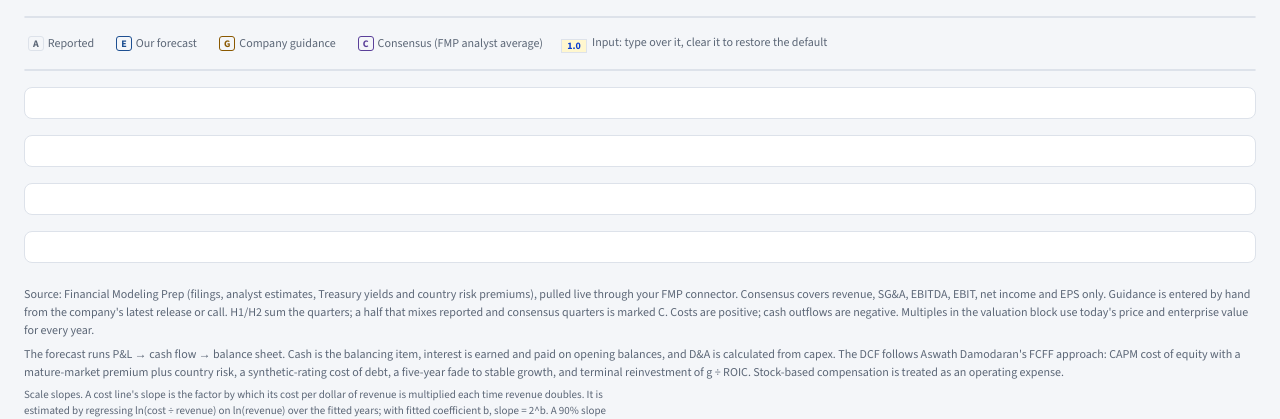
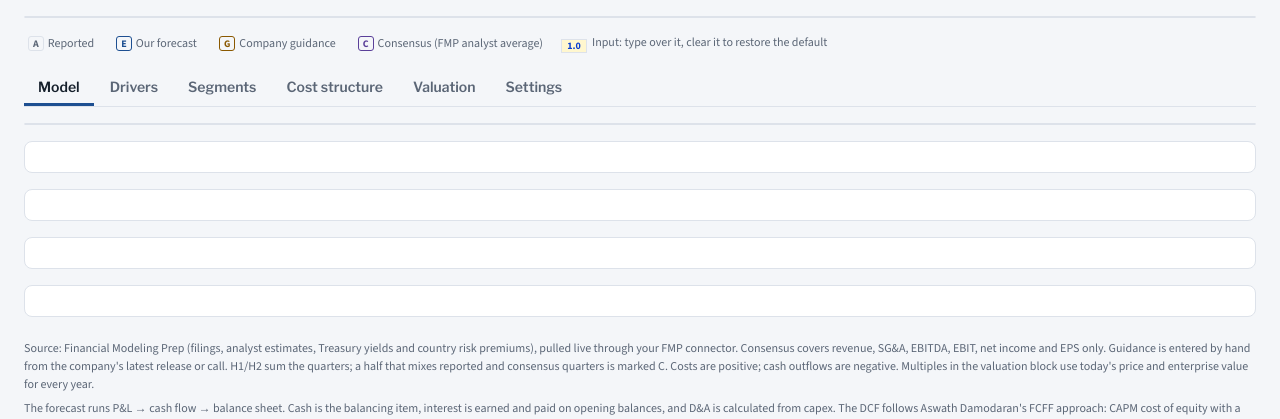
Before and after one commit to paulytsai/investing, a Python web app: template templates/src/page.html in a window 1280 px wide. Shown: the part 92-511 px from the top of the page. Run offline with Jinja, Linux system fonts and the light colour scheme; the template is opened without the code that fills it, so the values that code supplies are empty.

Commit message:
Split the page into tabs with the main model first
Model (P&L, cash flow, balance sheet, forecast vs consensus), Drivers, Segments,
Cost structure, Valuation (multiples, P/E upside, DCF) and Settings. The header
strip stays on every tab; exports still include every section.

Co-Authored-By: Claude Opus 5.5 <noreply@anthropic.com>
Claude-Session: https://claude.ai/code/session_01AS5HwzyTM9oGMZiWr3dcCJ

```diff
--- a/templates/src/page.html
+++ b/templates/src/page.html
@@ -166,6 +166,11 @@ td.flag { color: var(--muted); }
 .flags li.warn { color: var(--neg); }
 .save { color: var(--muted); font-size: 12px; }
 .btnrow { display: flex; flex-wrap: wrap; gap: 8px; }
+#sheetWrap { min-width: 0; }
+.tabs { display: flex; flex-wrap: wrap; gap: 2px; border-bottom: 1px solid var(--line); }
+.tabs button { border: 0; border-bottom: 3px solid transparent; background: transparent; color: var(--muted); font: 600 14px var(--display); padding: 9px 14px 8px; cursor: pointer; }
+.tabs button[aria-selected="true"] { color: var(--ink); border-bottom-color: var(--accent); }
+.tabs button:hover { color: var(--ink); }
 .saved { display: flex; flex-wrap: wrap; gap: 6px; align-items: center; color: var(--muted); font-size: 12.5px; }
 .saved .mini { margin-left: 0; }
 .verdict { color: var(--ink) !important; background: var(--band); border-radius: 6px; padding: 10px 12px; max-width: none !important; }
@@ -222,7 +227,8 @@ footer.foot .fine { font-size: 11px; max-width: 110ch; }
     <span><span class="sw">1.0</span>Input: type over it, clear it to restore the default</span>
     <span class="save" id="saveState"></span>
   </div>
-  <div class="sheet"><table id="tbl"></table></div>
+  <nav class="tabs" id="tabs" role="tablist" aria-label="Model sections"></nav>
+  <div id="sheetWrap"><div class="sheet"><table id="tbl"></table></div></div>
 
   <div class="panels">
     <section class="panel" id="regp" hidden></section>
@@ -246,7 +252,7 @@ footer.foot .fine { font-size: 11px; max-width: 110ch; }
 (function () {
   const $ = (id) => document.getElementById(id);
   const SERVER = "FMP";
-  const state = { showFc: true, sec: {}, secStatus: "", sampleOk: false, ticker: "", years: 15, drill: true, raw: null, act: null, prof: null, mkt: null, inp: null, mdl: null, dcf: null, busy: false, matrix: null, segErr: null, uid: null };
+  const state = { tab: "model", showFc: true, sec: {}, secStatus: "", sampleOk: false, ticker: "", years: 15, drill: true, raw: null, act: null, prof: null, mkt: null, inp: null, mdl: null, dcf: null, busy: false, matrix: null, segErr: null, uid: null };
   const use = (name) => { try { return window.claude?.use ? window.claude.use(name) : Promise.resolve(null); } catch (e) { return Promise.resolve(null); } };
   const mcpP = use("mcp"), dlP = use("downloads"), dbP = use("db"), userP = use("user"), sampleP = use("sample");
   const EDGAR = "Edgar Tools";
@@ -461,6 +467,22 @@ footer.foot .fine { font-size: 11px; max-width: 110ch; }
     return isNum(e0) && e0 > 0 && isNum(e1) ? e1 / e0 - 1 : null;
   }
 
+  // ---------- tabs ----------
+  const TABS = [["model", "Model"], ["drivers", "Drivers"], ["segments", "Segments"], ["cost", "Cost structure"], ["valuation", "Valuation"], ["settings", "Settings"]];
+  const TAB_OF = { "Income statement": "model", "Our forecast vs consensus": "model", "Cash flow": "model", "Balance sheet": "model", "Cost drivers (% of revenue)": "drivers", "Working capital & returns": "drivers", "Valuation at today's price": "valuation" };
+  const tabOf = (sec) => sec.tab || TAB_OF[sec.title] || (sec.driver ? "drivers" : /^Revenue by|^Segment operating/.test(sec.title) ? "segments" : "model");
+  const TABLE_TABS = new Set(["model", "drivers", "segments", "valuation"]);
+  function renderTabs() {
+    $("tabs").innerHTML = TABS.map(([k, label]) => '<button type="button" role="tab" data-act="tab" data-v="' + k + '" aria-selected="' + (state.tab === k) + '">' + label + "</button>").join("");
+  }
+  // which blocks show on the active tab
+  function applyTab() {
+    const t = state.tab, loaded = !!state.act;
+    $("sheetWrap").hidden = loaded && !TABLE_TABS.has(t);
+    const vis = { regp: "cost", settings: "settings", pe: "valuation", dcf: "valuation" };
+    Object.entries(vis).forEach(([id, tab]) => { const el = $(id); if (el && el.dataset.ready === "1") el.hidden = t !== tab; });
+  }
+
   // ---------- forecast driver sections (built from the model) ----------
   function driverSections() {
     const M = state.mdl; if (!M) return [];
@@ -644,7 +666,7 @@ footer.foot .fine { font-size: 11px; max-width: 110ch; }
 
   function render() {
     const A = state.act, M = state.mdl;
-    if (!A) { placeholder(); state.xrows = null; $("xlsx").disabled = true; $("pdf").disabled = true; $("settings").hidden = true; $("dcf").hidden = true; return; }
+    if (!A) { renderTabs(); placeholder(); state.xrows = null; $("xlsx").disabled = true; $("pdf").disabled = true; $("settings").hidden = true; $("dcf").hidden = true; return; }
     // keep focus on the same input across re-renders
     const ae = document.activeElement;
     const focusKey = ae && ae.classList && ae.classList.contains("in") ? [ae.dataset.s, ae.dataset.k, ae.dataset.fy] : null;
@@ -652,7 +674,7 @@ footer.foot .fine { font-size: 11px; max-width: 110ch; }
 
     const { hist, drill, model, guide, cons, cols, firsts } = columns();
     const cc = cols.map((c, j) => colCls(c, j, firsts));
-    const out = [], xrows = [];
+    const outAll = [], xrows = [];
     const span = (n, cls, html) => (n ? '<td colspan="' + n + '" class="' + cls + '">' + html + "</td>" : "");
     const drillBtn = '<button type="button" class="mini" data-act="drill" aria-pressed="' + state.drill + '">' + (state.drill ? "Hide quarters" : "Show Q1–Q4, H1, H2") + "</button>";
     const fcBtn = M ? '<button type="button" class="mini" data-act="fc" aria-pressed="' + state.showFc + '">' + (state.showFc ? "Collapse" : "Show our forecast") + "</button>" : "";
@@ -678,6 +700,8 @@ footer.foot .fine { font-size: 11px; max-width: 110ch; }
     head.push('<tr class="yrs"><td>Line item</td>' + headCells + "</tr>");
     secs.forEach((s) => {
       if (s.modelOnly && !M) return;
+      const show = tabOf(s) === state.tab;
+      const out = show ? outAll : [];
       out.push('<tr class="sec"><td>' + esc(s.title) + (s.ctl || "") + "</td>" + blanks + "</tr>");
       xrows.push({ t: "sec", label: s.title });
       if (!s.rows) { out.push('<tr class="note"><td colspan="' + (cols.length + 1) + '"><div class="notetext">' + esc(s.empty) + "</div></td></tr>"); return; }
@@ -731,10 +755,12 @@ footer.foot .fine { font-size: 11px; max-width: 110ch; }
         }
       });
     });
-    $("tbl").innerHTML = "<thead>" + head.join("") + "</thead><tbody>" + out.join("") + "</tbody>";
+    $("tbl").innerHTML = "<thead>" + head.join("") + "</thead><tbody>" + outAll.join("") + "</tbody>";
     state.xrows = xrows; state.xcols = cols.map((c) => ({ label: c.label, kind: c.kind, type: c.type }));
     $("xlsx").disabled = false; $("pdf").disabled = false;
     renderReg(); renderSettings(); renderPe(); renderDcf(); renderHeader();
+    ["regp", "settings", "pe", "dcf"].forEach((id) => { const el = $(id); el.dataset.ready = el.hidden ? "0" : "1"; });
+    renderTabs(); applyTab();
     if (focusKey) {
       const el = document.querySelector('input.in[data-s="' + focusKey[0] + '"][data-k="' + CSS.escape(focusKey[1]) + '"][data-fy="' + focusKey[2] + '"]');
       if (el) { el.focus(); if (sel) el.select(); }
@@ -1440,6 +1466,7 @@ Rules:
     if (!b || !state.inp) return;
     const act = b.dataset.act, v = b.dataset.v;
     if (act === "secfill") { secFill(); return; }
+    if (act === "tab") { state.tab = v; store.set("tmpl.tab", v); render(); if (TABLE_TABS.has(v)) { scrollToForecast(); const sh = document.querySelector(".sheet"); if (sh) sh.scrollTop = 0; } return; }
     if (act === "backup") { backupAll(); return; }
     if (act === "restore") { $("restoreFile").click(); return; }
     if (act === "open") { load(v); window.scrollTo({ top: 0 }); return; }
@@ -1840,6 +1867,7 @@ Rules:
   const sy = +store.get("tmpl.years"); if ([10, 15, 20, 30].includes(sy)) setYears(sy);
   if (store.get("tmpl.drill") === "0") state.drill = false;
   if (store.get("tmpl.fc") === "0") state.showFc = false;
+  { const tb = (location.hash || "").slice(1) || store.get("tmpl.tab"); if (["model", "drivers", "segments", "cost", "valuation", "settings"].includes(tb)) state.tab = tb; }
   const start = store.get("tmpl.ticker") || "MSFT";
   $("ticker").value = start;
   render();
```
Also changed, not shown: templates/stock_template.html (+33 -5 lines).
